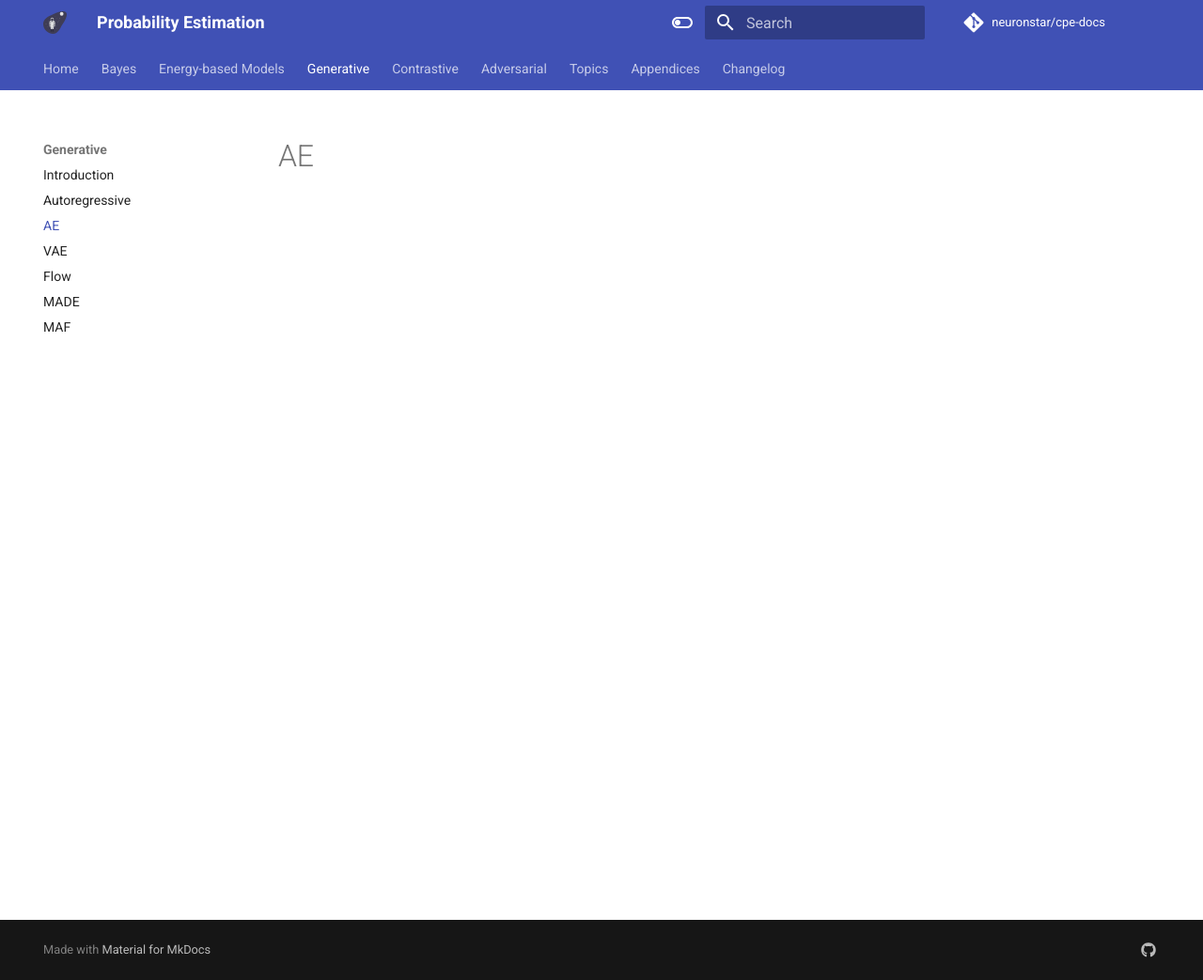
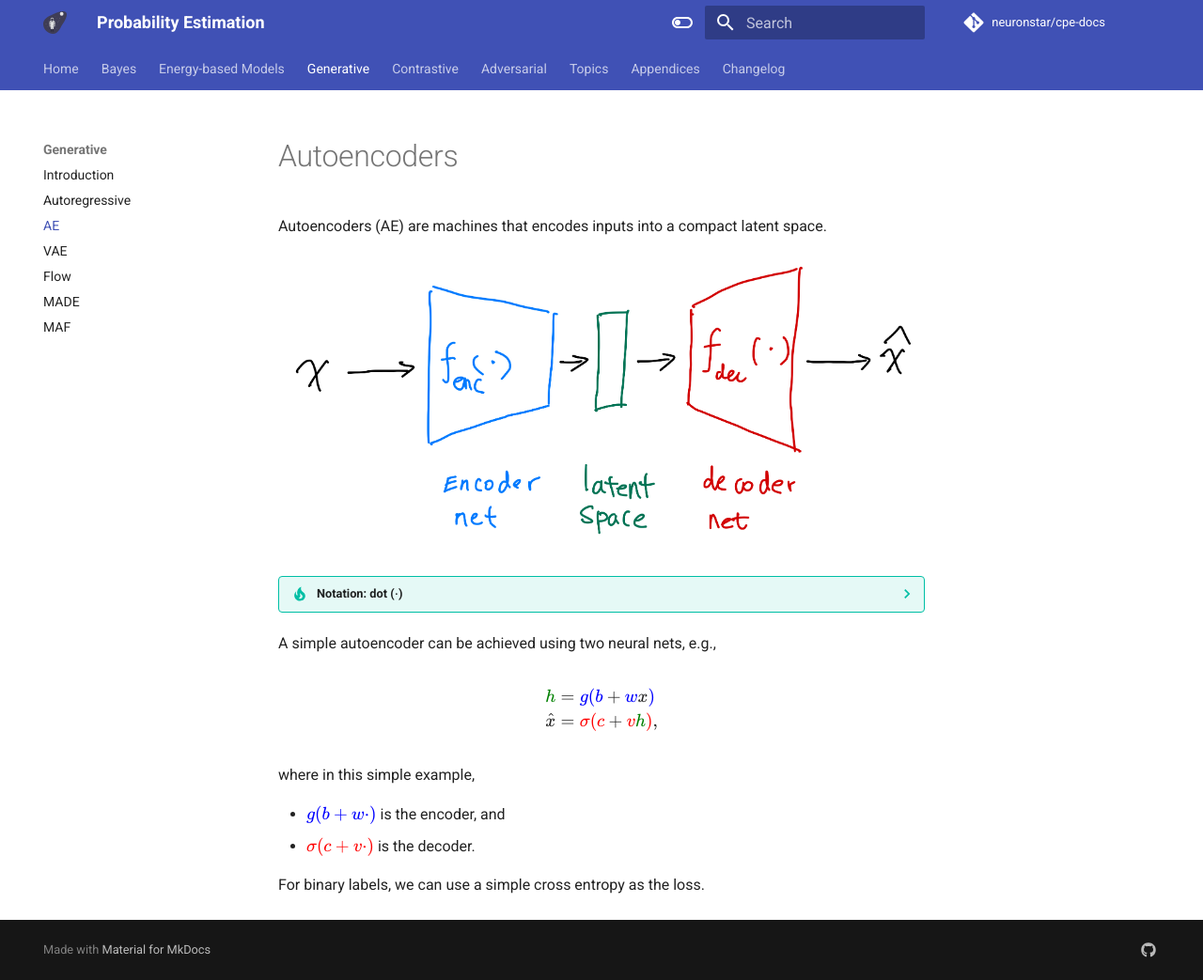
Before and after one commit to emptymalei/deep-learning, an MkDocs documentation site: the page built from cpe/generative/ae.md, in a window 1280 px wide and 1043 px high. Shown: the whole window at 94% size. Built offline with MkDocs 1.6.1 and Material for MkDocs 9.7.7, drawn with Linux system fonts in a browser that asks for light colours; comment, search, counter and statistics services are not loaded.

Commit message:
added AE

```diff
--- a/cpe/generative/ae.md
+++ b/cpe/generative/ae.md
@@ -1 +1,28 @@
-# AE
+# Autoencoders
+
+Autoencoders (AE) are machines that encodes inputs into a compact latent space.
+
+![](assets/ae/autoencoder-basic-1.jpg)
+
+
+??? tip "Notation: dot ($\cdot$)"
+
+    We use a single vertically centered dot, i.e., $\cdot$, to indicate that the function or machine can take in arguments.
+
+
+A simple autoencoder can be achieved using two neural nets, e.g.,
+
+$$
+\begin{align}
+{\color{green}h} &= {\color{blue}g}{\color{blue}(}{\color{blue}b} + {\color{blue}w} x{\color{blue})} \\
+\hat x &= {\color{red}\sigma}{\color{red}(c} + {\color{red}v} {\color{green}h}{\color{red})},
+\end{align}
+$$
+
+where in this simple example,
+
+- ${\color{blue}g(b + w \cdot )}$ is the encoder, and
+- ${\color{red}\sigma(c + v \cdot )}$ is the decoder.
+
+
+For binary labels, we can use a simple cross entropy as the loss.
```
Also changed, not shown: cpe/generative/autoregressive.md (+5 -0 lines), cpe/generative/assets/ae/autoencoder-basic-1.jpg (added).
